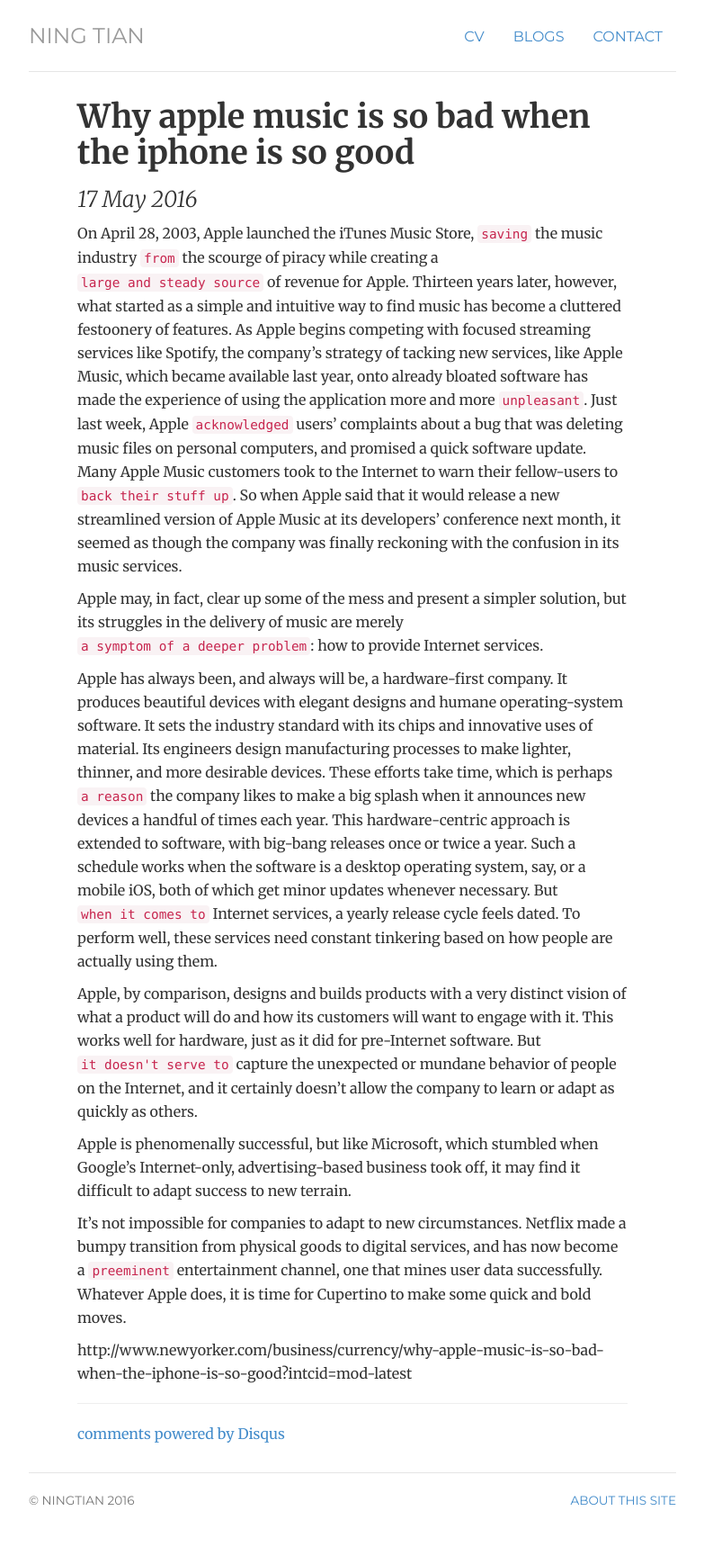
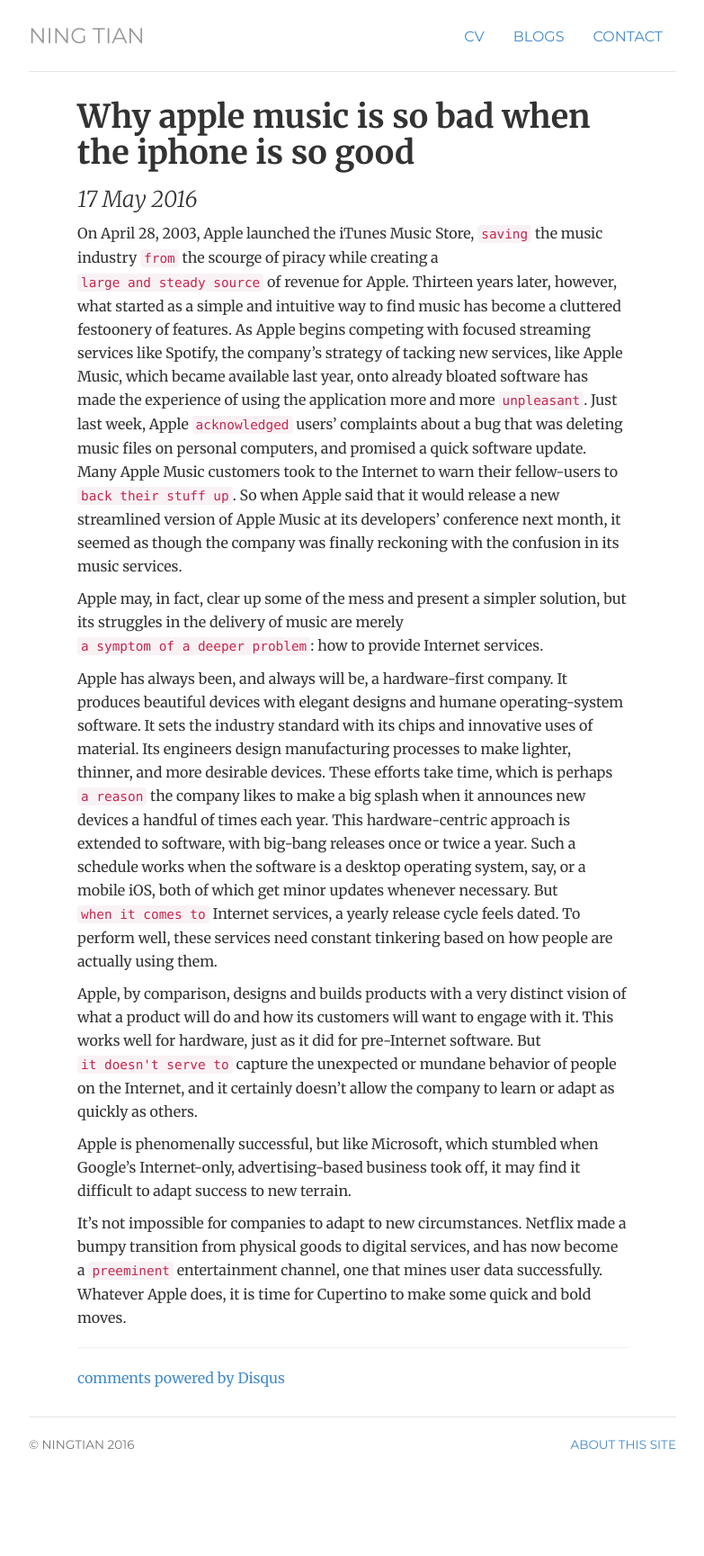
Before and after one commit to ningtian/ningtian.github.io, a Jekyll site: the page built from _posts/2016-05-17-ning-tian-site-launched.md, in a window 1280 px wide. Shown: the whole page at 90% size, without its empty margins (248-1031 px from the left). Built offline with Jekyll 4.4.1, drawn with Linux system fonts in a browser that asks for light colours; comment, search, counter and statistics services are not loaded; after the commit the page ends 1667 px from its top, so only the background shows below that; some of the changed lines change nothing that is shown.

Commit message:
Update 2016-05-17-ning-tian-site-launched.md

```diff
--- a/_posts/2016-05-17-ning-tian-site-launched.md
+++ b/_posts/2016-05-17-ning-tian-site-launched.md
@@ -14,5 +14,3 @@
 Apple is phenomenally successful, but like Microsoft, which stumbled when Google's Internet-only, advertising-based business took off, it may find it difficult to adapt success to new terrain.
 
 It's not impossible for companies to adapt to new circumstances. Netflix made a bumpy transition from physical goods to digital services, and has now become a `preeminent` entertainment channel, one that mines user data successfully. Whatever Apple does, it is time for Cupertino to make some quick and bold moves.
-
-http://www.newyorker.com/business/currency/why-apple-music-is-so-bad-when-the-iphone-is-so-good?intcid=mod-latest
```
